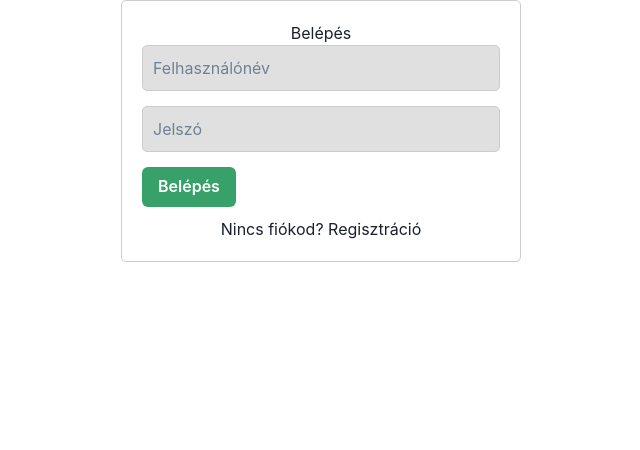
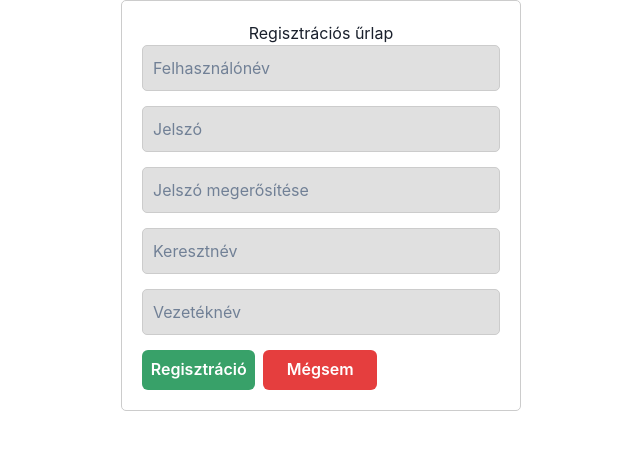
Before and after one commit to heureka91/Charlie-team-forum-app, a React (Create React App) app: page /register in a window 1280 px wide. Before the commit this address led to /login. Shown: the top 450 px of the page, without its empty margins (319-959 px from the left). Built offline with nearby package versions, Linux system fonts and the light colour scheme.

Commit message:
javitás

```diff
--- a/src/components/App.tsx
+++ b/src/components/App.tsx
@@ -1,4 +1,3 @@
-// components/App.tsx
 import React from 'react';
 import { BrowserRouter as Router, Route, Routes, Navigate } from 'react-router-dom';
 import { ChakraProvider } from '@chakra-ui/react';
--- a/src/components/ChangePasswordForm.tsx
+++ b/src/components/ChangePasswordForm.tsx
@@ -1,4 +1,3 @@
-// components/ChangePasswordForm.tsx
 import React, { useState } from 'react';
 import { useFormik } from 'formik';
 import * as Yup from 'yup';
--- a/src/components/LoginForm.tsx
+++ b/src/components/LoginForm.tsx
@@ -1,4 +1,3 @@
-// components/LoginForm.tsx
 import React, { useState, useEffect } from 'react';
 import { useFormik } from 'formik';
 import * as Yup from 'yup';
--- a/src/components/Profile.tsx
+++ b/src/components/Profile.tsx
@@ -1,4 +1,3 @@
-// components/Profile.tsx
 import React, { useState, useEffect } from 'react';
 import { useNavigate } from 'react-router-dom';
 import { Button } from '@chakra-ui/react';
--- a/src/components/RegistrationForm.tsx
+++ b/src/components/RegistrationForm.tsx
@@ -1,106 +1,61 @@
-// components/UpdateUserForm.tsx
-import React, { useState, useEffect } from 'react';
+import React, { useState } from 'react';
 import { useFormik } from 'formik';
 import * as Yup from 'yup';
 import { useNavigate } from 'react-router-dom';
 import { Button, ButtonGroup } from '@chakra-ui/react';
+import validationSchema from './validationSchema';
 
-interface User {
-    email: string;
+interface FormValues {
+    username: string;
+    password: string;
+    passwordConfirm: string;
     firstName: string;
     lastName: string;
-    userId: string;
 }
 
-const UpdateUserForm: React.FC = () => {
-    const [user, setUser] = useState<User | null>(null);
+const RegistrationForm: React.FC = () => {
     const [error, setError] = useState<string | null>(null);
     const navigate = useNavigate();
 
-    useEffect(() => {
-        const fetchUserData = async () => {
-            const token = localStorage.getItem('token');
-            if (!token) {
-                navigate('/login');
-                return;
-            }
-
+    const formik = useFormik<FormValues>({
+        initialValues: {
+            username: '',
+            password: '',
+            passwordConfirm: '',
+            firstName: '',
+            lastName: '',
+        },
+        validationSchema,
+        onSubmit: async (values, { resetForm }) => {
+            setError(null);
             try {
                 const response = await fetch('http://localhost:5000/user', {
-                    method: 'GET',
-                    headers: {
-                        'Authorization': `Bearer ${token}`,
-                    },
-                });
-
-                if (response.ok) {
-                    const data: User = await response.json();
-                    setUser(data);
-                } else {
-                    localStorage.removeItem('token');
-                    navigate('/login');
-                }
-            } catch (err) {
-                setError('Hiba történt az adatok lekérése során.');
-                localStorage.removeItem('token');
-                navigate('/login');
-            }
-        };
-
-        fetchUserData();
-    }, [navigate]);
-
-    const formik = useFormik({
-        initialValues: {
-            firstName: user?.firstName || '',
-            lastName: user?.lastName || '',
-        },
-        enableReinitialize: true,
-        validationSchema: Yup.object({
-            firstName: Yup.string().required('Kötelező mező'),
-            lastName: Yup.string().required('Kötelező mező'),
-        }),
-        onSubmit: async (values) => {
-            setError(null);
-            const token = localStorage.getItem('token');
-            if (!token) {
-                navigate('/login');
-                return;
-            }
-
-            try {
-                const response = await fetch('http://localhost:5000/user', {
-                    method: 'PUT',
+                    method: 'POST',
                     headers: {
                         'Content-Type': 'application/json',
-                        'Authorization': `Bearer ${token}`,
                     },
                     body: JSON.stringify(values),
                 });
 
                 if (response.ok) {
-                    const data: User = await response.json();
-                    setUser(data);
-                    alert('Adatok sikeresen frissítve!'); // Optional: Show a success message
+                    const data = await response.json();
+                    alert('Sikeres regisztráció!');
+                    resetForm();
+                    navigate('/login');
                 } else {
                     const errorData = await response.json();
                     switch (response.status) {
                         case 400:
                             throw new Error(errorData.message || 'A bevitt adatok érvénytelenek.');
-                        case 401:
-                            throw new Error(errorData.message || 'Hiányzó vagy érvénytelen token.');
+                        case 409:
+                            throw new Error(errorData.message || 'A felhasználó már létezik.');
                         default:
                             throw new Error(errorData.message || 'Ismeretlen hiba történt.');
                     }
                 }
-            } catch (err) {
-                if (err instanceof Error) {
-                    if (err.message === 'Hiányzó vagy érvénytelen token.') {
-                        localStorage.removeItem('token');
-                        navigate('/login');
-                    } else {
-                        setError(err.message);
-                    }
+            } catch (error) {
+                if (error instanceof Error) {
+                    setError(error.message);
                 } else {
                     setError('Ismeretlen hiba történt.');
                 }
@@ -110,8 +65,50 @@ const UpdateUserForm: React.FC = () => {
 
     return (
         <div style={{ maxWidth: '400px', margin: 'auto', padding: '20px', border: '1px solid #ccc', borderRadius: '5px' }}>
-            <h2 style={{ textAlign: 'center' }}>Adatok módosítása</h2>
+            <h2 style={{ textAlign: 'center' }}>Regisztrációs űrlap</h2>
             <form onSubmit={formik.handleSubmit}>
+                <div style={{ marginBottom: '15px' }}>
+                    <input
+                        type="email"
+                        name="username"
+                        placeholder="Felhasználónév"
+                        value={formik.values.username}
+                        onChange={formik.handleChange}
+                        onBlur={formik.handleBlur}
+                        style={{ width: '100%', padding: '10px', borderRadius: '5px', border: '1px solid #ccc', color: 'black', backgroundColor: '#e0e0e0' }}
+                    />
+                    {formik.touched.username && formik.errors.username && (
+                        <div style={{ color: 'red' }}>{formik.errors.username}</div>
+                    )}
+                </div>
+                <div style={{ marginBottom: '15px' }}>
+                    <input
+                        type="password"
+                        name="password"
+                        placeholder="Jelszó"
+                        value={formik.values.password}
+                        onChange={formik.handleChange}
+                        onBlur={formik.handleBlur}
+                        style={{ width: '100%', padding: '10px', borderRadius: '5px', border: '1px solid #ccc', color: 'black', backgroundColor: '#e0e0e0' }}
+                    />
+                    {formik.touched.password && formik.errors.password && (
+                        <div style={{ color: 'red' }}>{formik.errors.password}</div>
+                    )}
+                </div>
+                <div style={{ marginBottom: '15px' }}>
+                    <input
+                        type="password"
+                        name="passwordConfirm"
+                        placeholder="Jelszó megerősítése"
+                        value={formik.values.passwordConfirm}
+                        onChange={formik.handleChange}
+                        onBlur={formik.handleBlur}
+                        style={{ width: '100%', padding: '10px', borderRadius: '5px', border: '1px solid #ccc', color: 'black', backgroundColor: '#e0e0e0' }}
+                    />
+                    {formik.touched.passwordConfirm && formik.errors.passwordConfirm && (
+                        <div style={{ color: 'red' }}>{formik.errors.passwordConfirm}</div>
+                    )}
+                </div>
                 <div style={{ marginBottom: '15px' }}>
                     <input
                         type="text"
@@ -143,7 +140,10 @@ const UpdateUserForm: React.FC = () => {
                 {error && <p style={{ color: 'red', textAlign: 'center', marginTop: '10px' }}>{error}</p>}
                 <ButtonGroup>
                     <Button type="submit" colorScheme="green" width="100%" isDisabled={!formik.isValid || formik.isSubmitting}>
-                        Mentés
+                        Regisztráció
+                    </Button>
+                    <Button type="button" colorScheme="red" width="100%" onClick={() => formik.resetForm()}>
+                        Mégsem
                     </Button>
                 </ButtonGroup>
             </form>
@@ -151,4 +151,4 @@ const UpdateUserForm: React.FC = () => {
     );
 };
 
-export default UpdateUserForm;
+export default RegistrationForm;
--- a/src/components/UpdateUserForm.tsx
+++ b/src/components/UpdateUserForm.tsx
@@ -1,4 +1,3 @@
-// components/UpdateUserForm.tsx
 import React, { useState, useEffect } from 'react';
 import { useFormik } from 'formik';
 import * as Yup from 'yup';
@@ -81,7 +80,7 @@ const UpdateUserForm: React.FC = () => {
                 if (response.ok) {
                     const data: User = await response.json();
                     setUser(data);
-                    alert('Adatok sikeresen frissítve!'); // Optional: Show a success message
+                    alert('Adatok sikeresen frissítve!');
                     navigate('/profile');
                 } else {
                     const errorData = await response.json();
```
Also changed, not shown: tsconfig.json (+2 -9 lines), src/components/passwordValidator.ts (line endings or trailing spaces).
